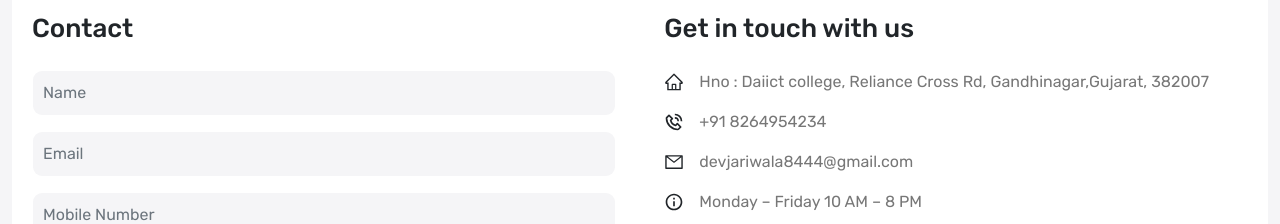
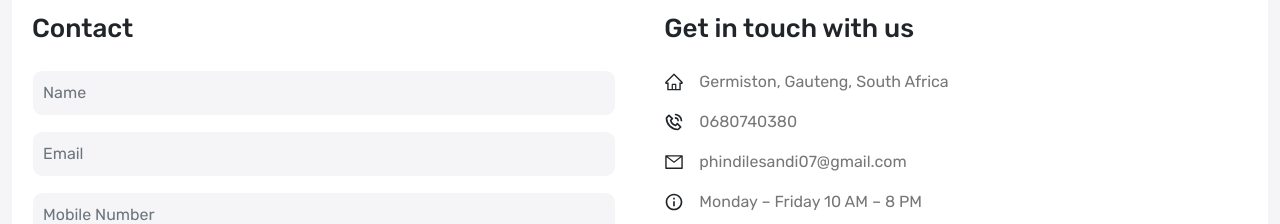
Before and after one commit to WestKamo/voxel-ventures-store, a React (Create React App) app in the folder Frontend/: page /contact in a window 1280 px wide. Shown: the part 861-1085 px from the top of the page. Built offline with nearby package versions, Linux system fonts and the light colour scheme; no server answers.

Commit message:
Updated Contacts

```diff
--- a/Frontend/src/pages/Contact.js
+++ b/Frontend/src/pages/Contact.js
@@ -41,13 +41,14 @@ const Contact = () => {
         <div className="row">
           <div className="col-12">
             <iframe
-              src="https://www.google.com/maps/embed?pb=!1m18!1m12!1m3!1d6986.771103663534!2d76.99275607711007!3d28.886888929272477!2m3!1f0!2f0!3f0!3m2!1i1024!2i768!4f13.1!3m3!1m2!1s0x390da5e51463d4c9%3A0xe5a485e2ac7c3d4a!2sMandaura%2C%20Haryana%20131103!5e0!3m2!1sen!2sin!4v1669909087902!5m2!1sen!2sin"
-              width="600"
+              src="https://maps.google.com/maps?q=Germiston,%20Gauteng,%20South%20Africa&t=&z=13&ie=UTF8&iwloc=&output=embed"
+              width="100%"
               height="450"
               className="border-0 w-100"
               allowFullScreen=""
               loading="lazy"
               referrerPolicy="no-referrer-when-downgrade"
+              title="Voxel Ventures Location"
             ></iframe>
           </div>
           <div className="col-12 mt-5">
@@ -130,18 +131,17 @@ const Contact = () => {
                     <li className="mb-3 d-flex gap-15 align-items-center">
                       <AiOutlineHome className="fs-5" />
                       <address className="mb-0">
-                        Hno : Daiict college, Reliance Cross Rd,
-                        Gandhinagar,Gujarat, 382007
+                        Germiston, Gauteng, South Africa
                       </address>
                     </li>
                     <li className="mb-3 d-flex gap-15 align-items-center">
                       <BiPhoneCall className="fs-5" />
-                      <a href="tel:+91 8264954234">+91 8264954234</a>
+                      <a href="tel:+27680740380">0680740380</a>
                     </li>
                     <li className="mb-3 d-flex gap-15 align-items-center">
                       <AiOutlineMail className="fs-5" />
-                      <a href="mailto:devjariwala8444@gmail.com">
-                        devjariwala8444@gmail.com
+                      <a href="mailto:phindilesandi07@gmail.com">
+                        phindilesandi07@gmail.com
                       </a>
                     </li>
                     <li className="mb-3 d-flex gap-15 align-items-center">
```
